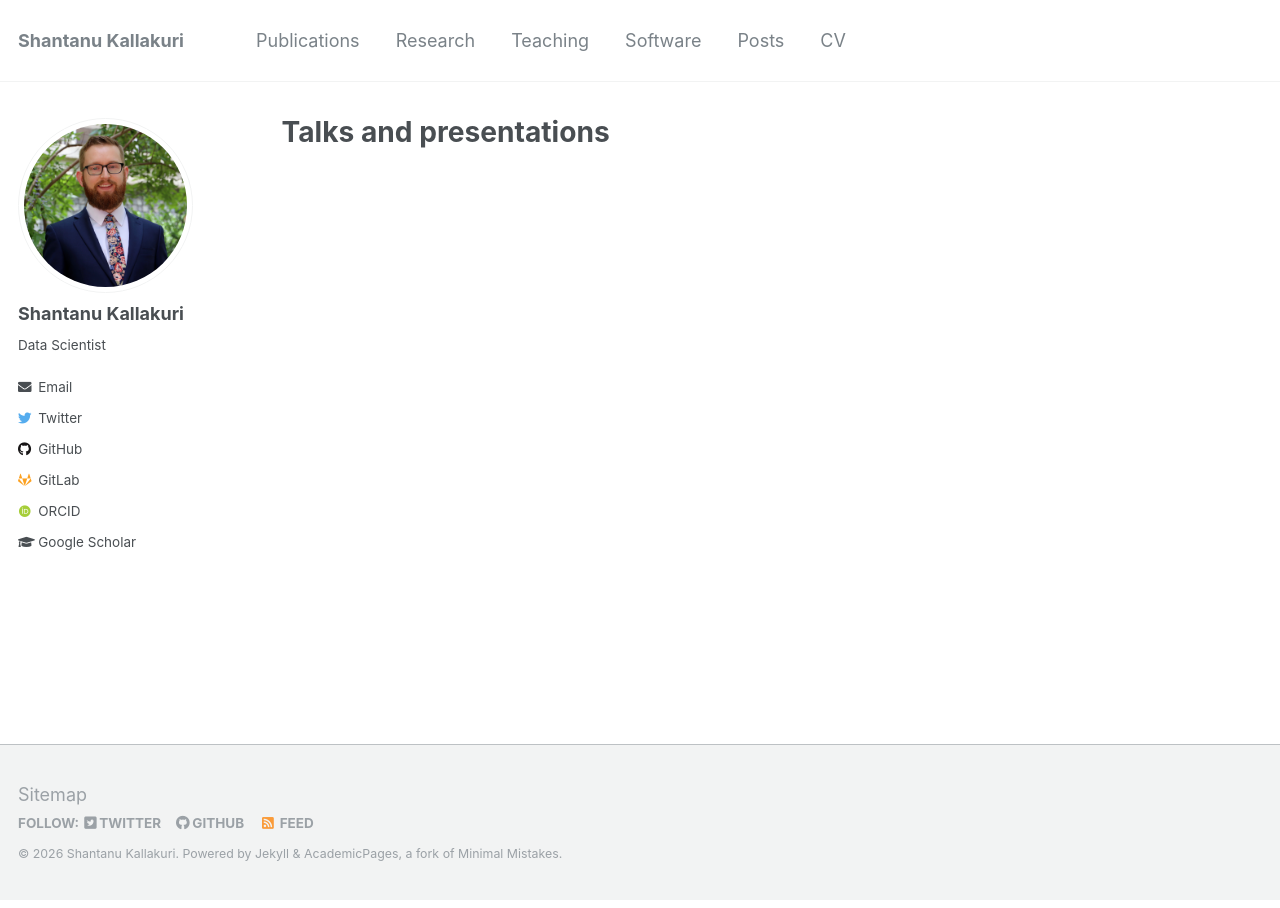
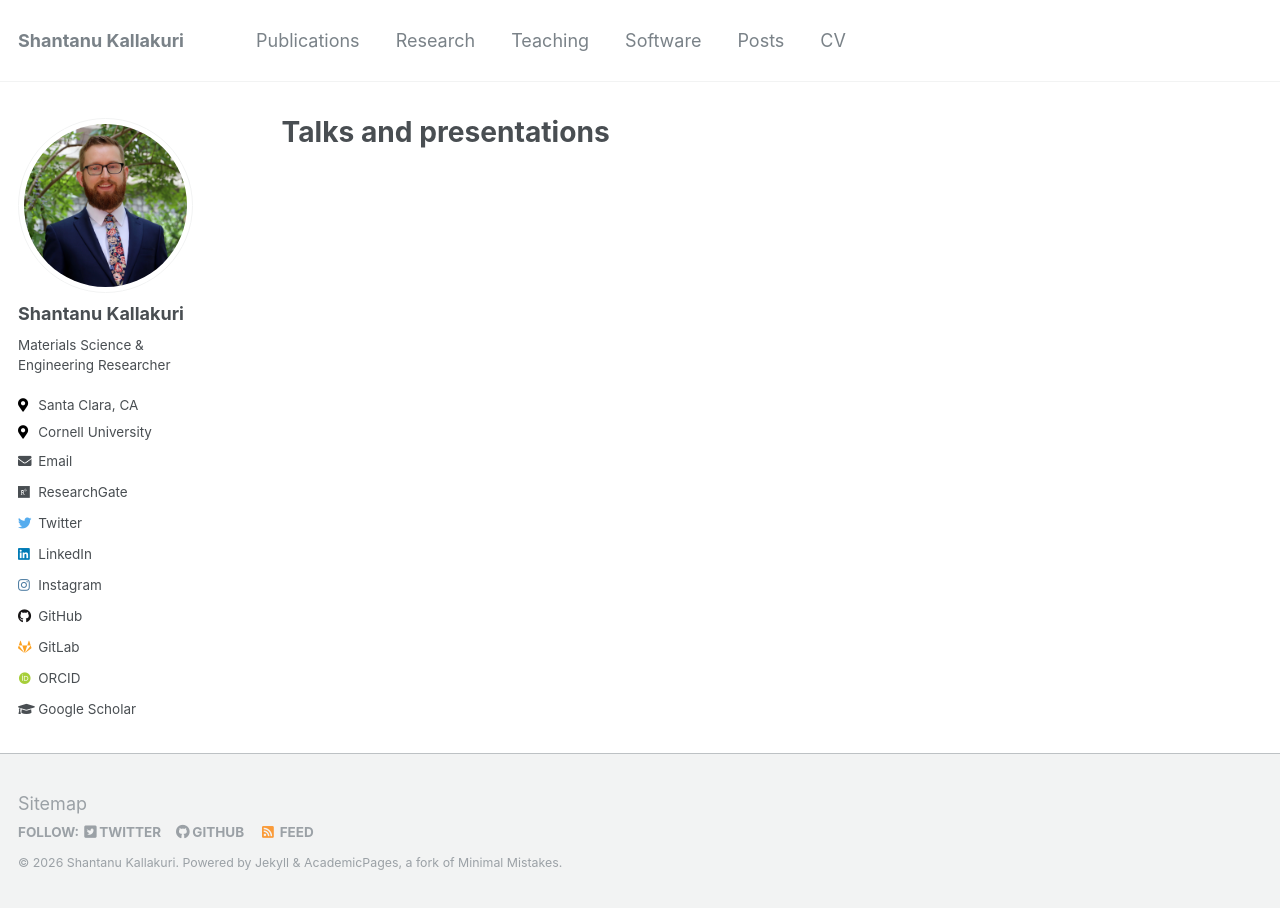
Before and after one commit to shantanukallakuri/research, a Jekyll site: the page built from _pages/talks.html, in a window 1280 px wide. Built offline with Jekyll 4.4.1, drawn with Linux system fonts in a browser that asks for light colours; some web fonts are replaced.

```diff
--- a/_config.yml
+++ b/_config.yml
@@ -86,14 +86,14 @@ analytics:
 author:
   name             : "Shantanu Kallakuri"
   avatar           : "profile.png"
-  bio              : "Data Scientist"
-  location         :
-  employer         :
+  bio              : "Materials Science & Engineering Researcher"
+  location         : "Santa Clara, CA"
+  employer         : "Cornell University"
   pubmed           :
-  orcid            : "http://orcid.org/0000-0001-9259-3883"
-  googlescholar    : "https://scholar.google.com/citations?user=fiaPSmgAAAAJ"
-  email            : "rob.williams@wustl.edu"
-  researchgate     :  # example: "https://www.researchgate.net/profile/yourprofile"
+  orcid            : "https://orcid.org/0000-0002-9809-6690"
+  googlescholar    : "https://scholar.google.com/citations?user=sQuyU90AAAAJ&hl=en"
+  email            : "sk3269@cornell.edu"
+  researchgate     : "https://www.researchgate.net/profile/Shantanu-Kallakuri"
   uri              :
   bitbucket        :
   codepen          :
@@ -101,14 +101,14 @@ author:
   flickr           :
   facebook         :
   foursquare       :
-  github           : "jayrobwilliams"
-  gitlab           : "jayrobwilliams"
+  github           : "shantanukallakuri"
+  gitlab           : "shantanukallakuri"
   google_plus      :
   keybase          :
-  instagram        :
+  instagram        : "shantanukallakuri"
   impactstory      : #"https://profiles.impactstory.org/u/xxxx-xxxx-xxxx-xxxx"
   lastfm           :
-  linkedin         :
+  linkedin         : "https://www.linkedin.com/in/shantkall/"
   mastodon         :
   pinterest        :
   soundcloud       :
```
